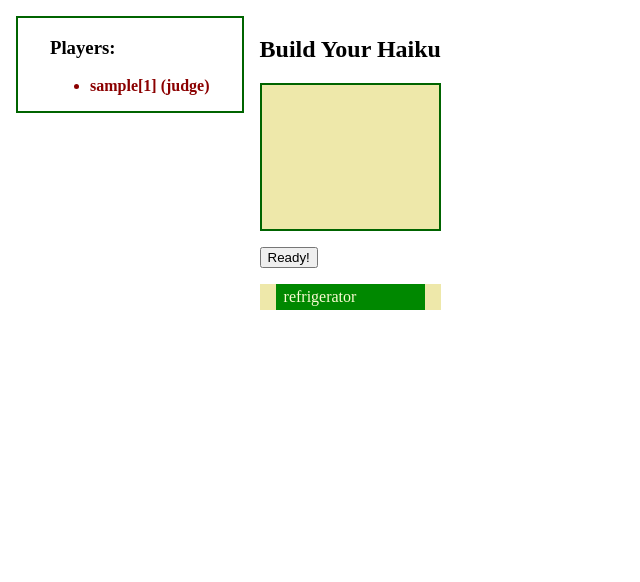
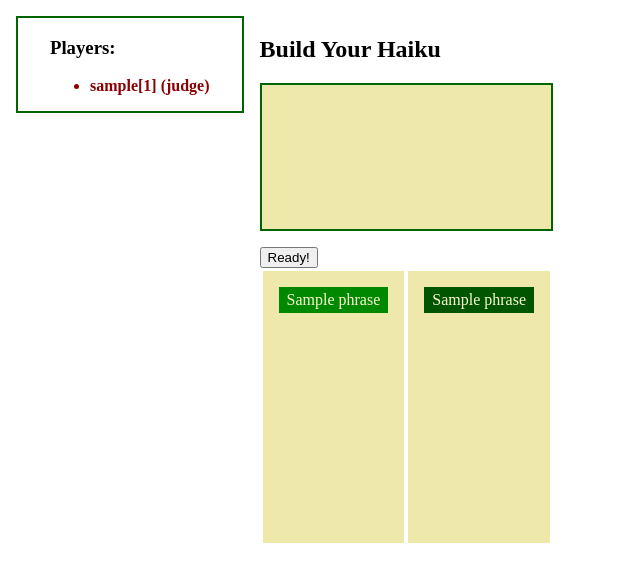
Before and after one commit to sealgair/HaikuBattle, a Django app: template game/templates/game/build_haiku.html in a window 1280 px wide; the page is wider, and only the part inside the window is pictured. Shown: the part 114-696 px from the top of that part, without its empty margins (0-640 px from the left). Run offline with Django 3.2, Linux system fonts and the light colour scheme; data comes from the database, SQL or seed files in the repository; tables that the repository leaves empty hold one stand-in row (values such as "Sample post"); the template is opened without the code that fills it: values that come from a table or form of the project are taken from there, most other values are stand-ins (such as "Sample title", 1, 10 or a date in 2020); some libraries are stand-ins or nearby versions.

Commit message:
split phrase choices into two groups

```diff
--- a/game/templates/game/build_haiku.html
+++ b/game/templates/game/build_haiku.html
@@ -3,9 +3,6 @@
 {% block extrahead %}
 {{ block.super }}
 <style>
-    #hand {
-        background-color: #eee8aa;
-    }
     .phrase {
         color: #fafad2;
         background-color: #008800;
@@ -23,9 +20,12 @@
         overflow: hidden;
     }
     ul.phraseholder {
+        background-color: #eee8aa;
         list-style-type: none;
         margin: 0;
         padding: 0;
+        height: 17em;
+        overflow: auto;
     }
 </style>
 {% endblock %}
@@ -38,14 +38,26 @@
     <input type=submit value="Ready!"/>
 </form>
 
-<ul id="hand"class="phraseholder">
-    {% for phrase in player.hand.all %}
-    <li class="phrase syllable-{{ phrase.syllables }}">
+<table>
+<tr>
+<td><ul id="hand-5"class="phraseholder">
+    {% for phrase in syllable_5 %}
+    <li class="phrase syllable-5">
         {{ phrase }}
         <input type="hidden" value="{{ phrase.id }}"/>
     </li>
     {% endfor %}
-</ul>
+</ul></td>
+<td><ul id="hand-7"class="phraseholder">
+    {% for phrase in syllable_7 %}
+    <li class="phrase syllable-7">
+        {{ phrase }}
+        <input type="hidden" value="{{ phrase.id }}"/>
+    </li>
+    {% endfor %}
+</ul></td>
+</tr>
+</table>
 {% endblock %}
 
 {% block extrabody %}
@@ -68,7 +80,7 @@
         });
     }
 
-    $('#haiku, #hand').sortable({connectWith: ".phraseholder", revert: 100});
+    $('#haiku, .phraseholder').sortable({connectWith: ".phraseholder", revert: 100});
     $('#haiku').bind("sortreceive", function(event, ui) {
         var count;
         var sylClass;
--- a/game/views.py
+++ b/game/views.py
@@ -62,7 +62,9 @@
     context = {
         'game': game,
         'player': player,
-        'form': form
+        'form': form,
+        'syllable_5': player.hand.filter(syllables=5),
+        'syllable_7': player.hand.filter(syllables=7),
     }
     return render_to_response(
         "game/build_haiku.html",
```
Also changed, not shown: 1 other file.
